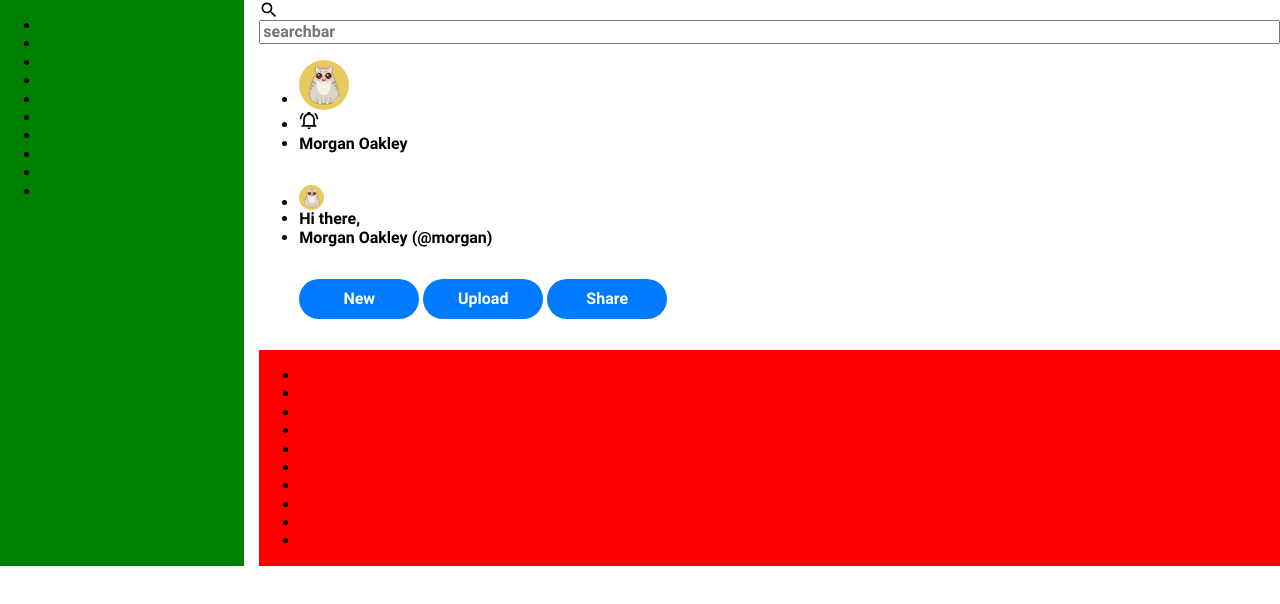
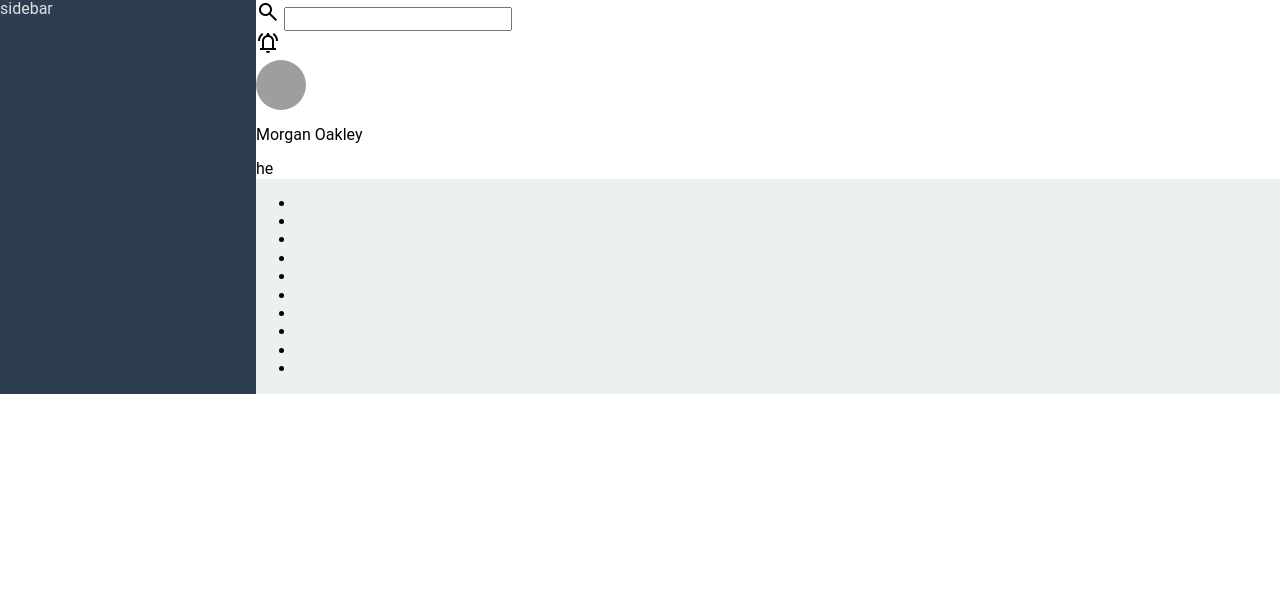
Before and after one commit to Steveaub/Project-Admin-Dashboard, a plain HTML site: page index.html in a window 1280 px wide. Drawn offline with nearby package versions, Linux system fonts and the light colour scheme; grey boxes are pictures that could not be loaded.

Commit message:
Implement basic dashboard layout and styles
Added the foundational structure for the dashboard, including:
- CSS variables for consistent theming.
- Grid layout for main content, sidebar, and header.
- Introduced Roboto font and Material symbols.
- Basic header with search, notifications, and profile picture.

```diff
--- a/index.html
+++ b/index.html
@@ -3,56 +3,34 @@
 <head>
   <meta charset="UTF-8">
   <meta name="viewport" content="width=device-width, initial-scale=1.0">
+  <link rel="stylesheet" href="normalize.css">
+  <link rel="stylesheet" href="https://fonts.googleapis.com/css2?family=Material+Symbols+Outlined:opsz,wght,FILL,GRAD@20..48,100..700,0..1,-50..200" />
   <link rel="stylesheet" href="style.css">
-    <link rel="stylesheet" href="normalize.css">
-    <title>Project-Admin-Dashboard</title>
+  <title>Dashboard</title>
 </head>
 <body>
-    <div class="grid-wrapper">
   <header>
-        <img src="magnify.svg" alt="magnifying glass">
-        <label for="search"></label>
-        <input type="search" name="search" id="search" placeholder="searchbar">
-        <ul class="right-header">
-            <li><div class="caticon-background"><img src="catincon.png" alt="cute cat" class="caticon"></div></li>
-            <li> <img src="bell-ring-outline.svg" alt="" class="bell"></li>
-            <li>Morgan Oakley</li>
-        </ul>
-<ul class="left-header">
-    <li><div class="right-caticon-background"><img src="catincon.png" alt="cute cat" class="right-caticon"></div></li>
-    <li>Hi there,</li>
-    <li> Morgan Oakley (@morgan)</li>
-</ul>
-<ul class="header-buttons">
-<button>New</button>
-<button>Upload</button>
-<button>Share</button>
+<div class="header-top">
 
-
-</ul>
-
-
-
-</header>
-    <div class="sidebar">
-        <ul>
-<li></li>
-<li></li>
-<li></li>
-<li></li>
-<li></li>
-<li></li>
-<li></li>
-<li></li>
-<li></li>
-<li></li>
-
-        </ul>
-
-
+    <div class="searchbar">
+      <label for="search"><span class="material-symbols-outlined">
+        search
+        </span></label>
+        <input type="search" name="search" id="search">
+    </div>
+      <button class="top-header-button"><span class="material-symbols-outlined ">notifications_active</span>
+      </button>
+    <div class="profile-picture-background">
+      <div class="profile-picture"></div>
+    </div>
+    <p>Morgan Oakley</p>
 
 </div>
-   <main>
+he
+  </header>
+  <div class="sidebar">sidebar</div>
+
+  <div class="main-content">
     <ul>
     <li class="card1"></li>
     <li class="card2"></li>
@@ -66,8 +44,7 @@
     <li class="card10"></li>
 
 
-    </ul>
-   </main>
-</div>
+</ul></div>
+
 </body>
 </html>
--- a/style.css
+++ b/style.css
@@ -1,94 +1,78 @@
-@font-face {
-    font-family: 'Roboto';
-    src: url('Roboto-Bold.ttf') format('truetype');
-    font-weight: 700;
-    font-style: normal;
-}
+:root {
 
-.grid-wrapper {
-    display: grid;
-    grid-template-columns: repeat(autofit,minmax(100px,1fr));
-gap:15px;
-
+ --top-profile-picture: url(2289_SkVNQSBGQU1PIDEwMjgtMTE1.jpg);
+ --deep-shadow: 0 10px 15px -3px rgb(0 0 0 / 0.1), 0 4px 6px -4px rgb(0 0 0 / 0.1);
+ --charcoal: #1f1c1a;
+ --muted-taupe: #7a726f;
+ --rose-pink: #f92a75;
+ --dark-slate: #2c2826;
+ --ocean-blue: #0a5367;
+ --soft-shadow: 0 4px 6px -1px rgb(0 0 0 / 0.1), 0 2px 4px -2px rgb(0 0 0 / 0.1);
+ --light-stone: #e2e0df;
+ --pale-silver: #f8f8f7;
 
 
 
 }
 
-
-header {
-    display: grid;
-
-    font-family: 'Roboto', sans-serif;
-    grid-column: 2/5;
-  color: black;
+  @import url('https://fonts.googleapis.com/css2?family=Roboto&display=swap');
 
 
+html{
+    font-family: 'Roboto', sans-serif;
 }
 
-.sidebar{
+body {
+
+    height: 100%;
     display: grid;
-    background-color: green;
-    grid-row: 1/5;
+    grid-template-columns: 1fr 4fr;
+    grid-template-rows: auto auto;
+    grid-template-areas:
+    "sidebar header"
+    "sidebar main"
 
-}
 
-main {
-    display: grid;
-    background-color: red;
-    grid-column: 2/5;
-    grid-row: 2/5;
+    ;
 
-}
+  }
 
-header >img {
-    width: 20px;
-}
+  .main-content {
+    background-color: #ecf0f1;
+    grid-area: main;
+  }
 
-.caticon-background {
-    background-color: rgba(231, 199, 86, 0.951);
+  .sidebar {
+    color: #e2e0df;
+    background-color: #2c3e50;
+    grid-area: sidebar;
+  }
+/* Header styles */
+
+
+
+
+.top-header-button {
+    cursor: pointer;
+    background: none;
+    border: none;
+    padding: 0;
+    cursor: pointer;
+    outline: none;
+
+  }
+
+  header {
+    grid-area: header;
+  }
+
+  .material-symbols-outlined {
+    cursor: pointer;
+  }
+
+  .profile-picture {
+    background: var(--top-profile-picture) center center / cover no-repeat;
+    border-radius: 50%;
     width: 50px;
     height: 50px;
-    display: flex;
-    justify-content: center;
-    align-items: center;
-    border-radius: 50%;
 }
-
-.caticon {
-    width: 40px;
-    border-radius: 50%;
-}
-
-
-.bell {
-    width: 20px;
-}
-
-
-.right-caticon-background {
-    background-color: rgba(231, 199, 86, 0.951);
-    width: 25px;
-    height: 25px;
-    display: flex;
-    justify-content: center;
-    align-items: center;
-    border-radius: 50%;
-
-}
-.right-caticon {
-    width: 20px;
-    border-radius: 50%;
-}
-
-.header-buttons > button {
-    background-color: #007BFF; /* Traditional blue color */
-    color: rgb(255, 255, 255);
-    border-radius: 20px;
-    padding: 10px 15px;
-    width: 120px;
-    height: 40px;
-    border: none;
-
-
-}
```
Also changed, not shown: Roboto-Black.ttf (deleted), Roboto-BlackItalic.ttf (deleted), Roboto-Bold.ttf (deleted), Roboto-BoldItalic.ttf (deleted), Roboto-Italic.ttf (deleted), Roboto-Light.ttf (deleted), Roboto-LightItalic.ttf (deleted), Roboto-Medium.ttf (deleted), Roboto-MediumItalic.ttf (deleted), Roboto-Regular.ttf (deleted), Roboto-Thin.ttf (deleted), Roboto-ThinItalic.ttf (deleted), bell-ring-outline.svg (deleted), catincon.png (deleted), 1 more files, 3 other files. Lines whose indentation alone changed are shown as unchanged.
